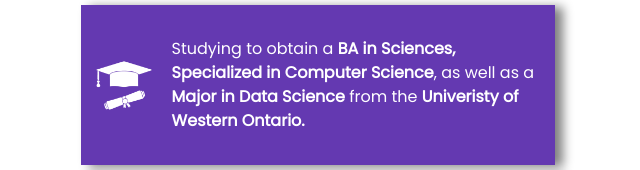
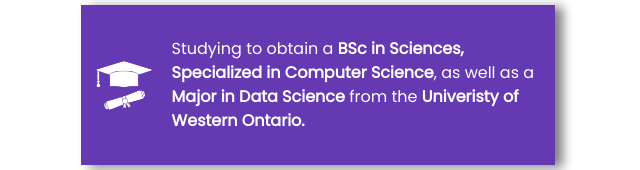
Before and after one commit to 7seinfa/HusseinAbdallahSite, a plain HTML site: page index.html in a window 1280 px wide. Shown: the part 605-775 px from the top of the page, 38-678 px from the left. Drawn offline with nearby package versions, Linux system fonts and the light colour scheme.

Commit message:
Fixed typo

```diff
--- a/index.html
+++ b/index.html
@@ -78,7 +78,7 @@
                 </div>
               </div>
               <div class="col-10 about-item d-flex">
-                <span>Studying to obtain a <strong>BA in Sciences, Specialized in Computer Science</strong>, as well as a <strong>Major in Data Science</strong> from the <strong>Univeristy of Western Ontario.</strong></span>
+                <span>Studying to obtain a <strong>BSc in Sciences, Specialized in Computer Science</strong>, as well as a <strong>Major in Data Science</strong> from the <strong>Univeristy of Western Ontario.</strong></span>
               </div>
             </div>
           </div>
```
